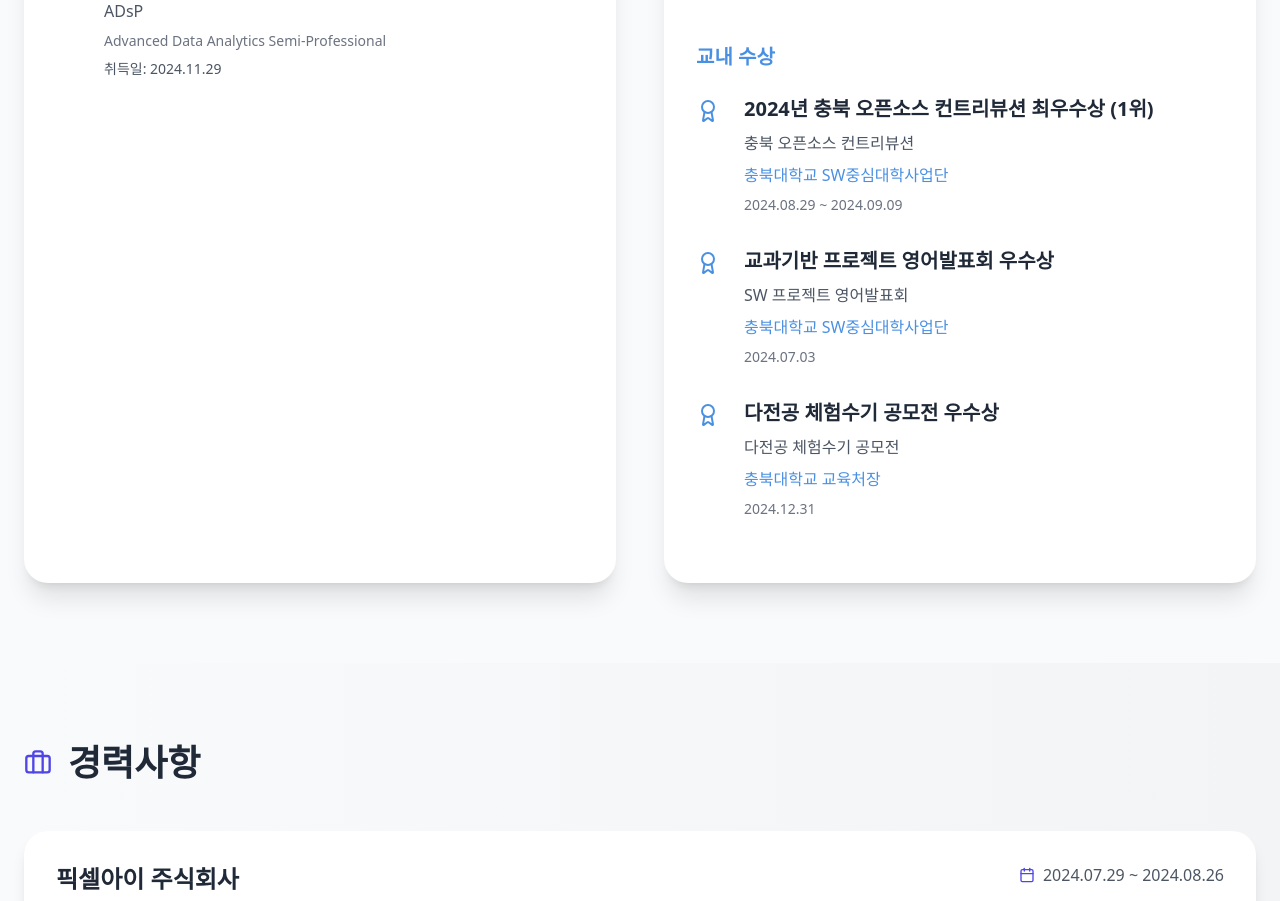
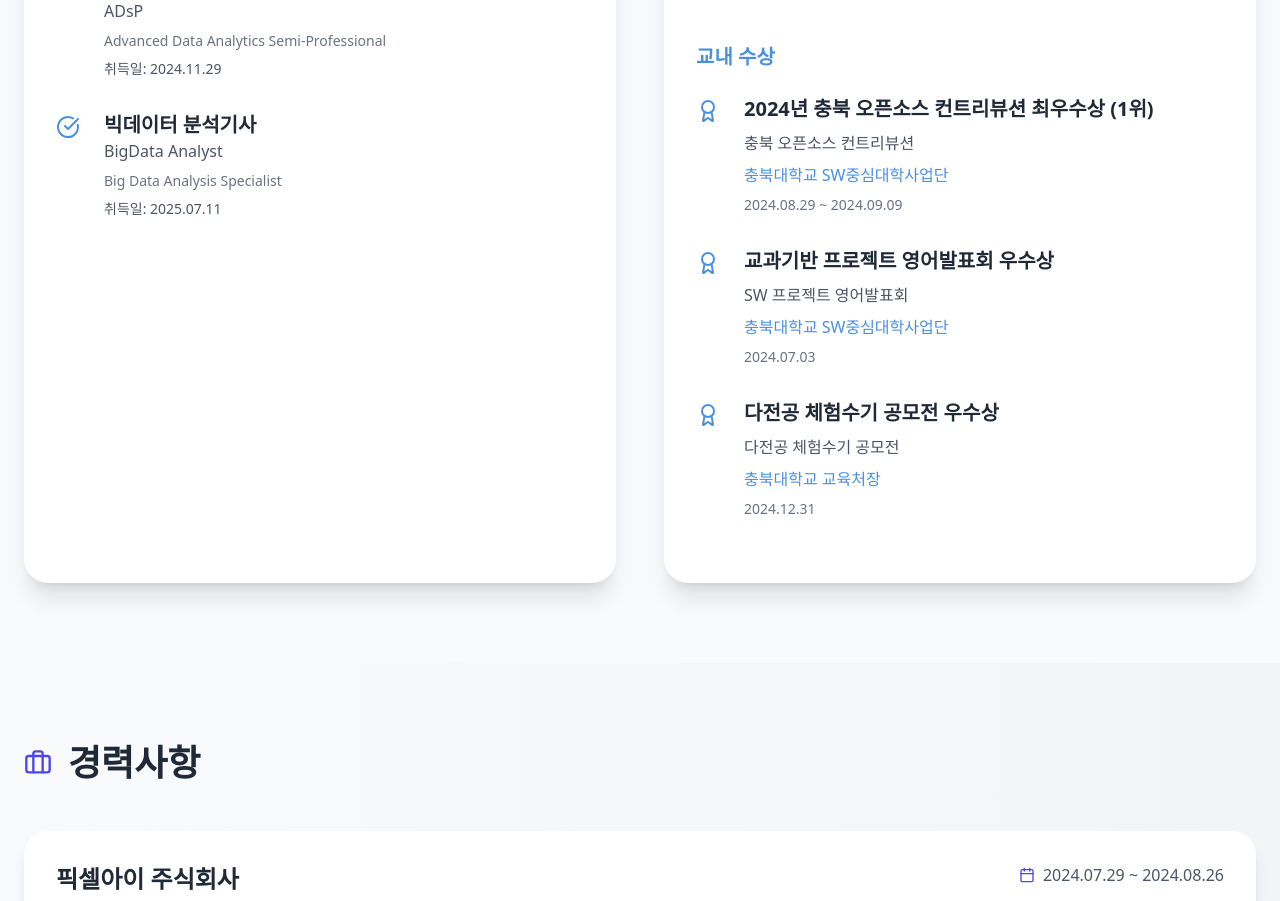
Before and after one commit to kookyungseon/portfolio-site, a React (Create React App) app: page / in a window 1280 px wide. Shown: the part 1237-2138 px from the top of the page. Built offline with nearby package versions, Linux system fonts and the light colour scheme.

Commit message:
Update Certifications.js

```diff
--- a/src/components/Certifications.js
+++ b/src/components/Certifications.js
@@ -14,6 +14,12 @@ const Certifications = () => {
       code: "ADsP",
       description: "Advanced Data Analytics Semi-Professional",
       date: "2024.11.29"
+    },
+    {
+      name: "빅데이터 분석기사",
+      code: "BigData Analyst",
+      description: "Big Data Analysis Specialist",
+      date: "2025.07.11"  // 예시 날짜
     }
   ];
 
```
